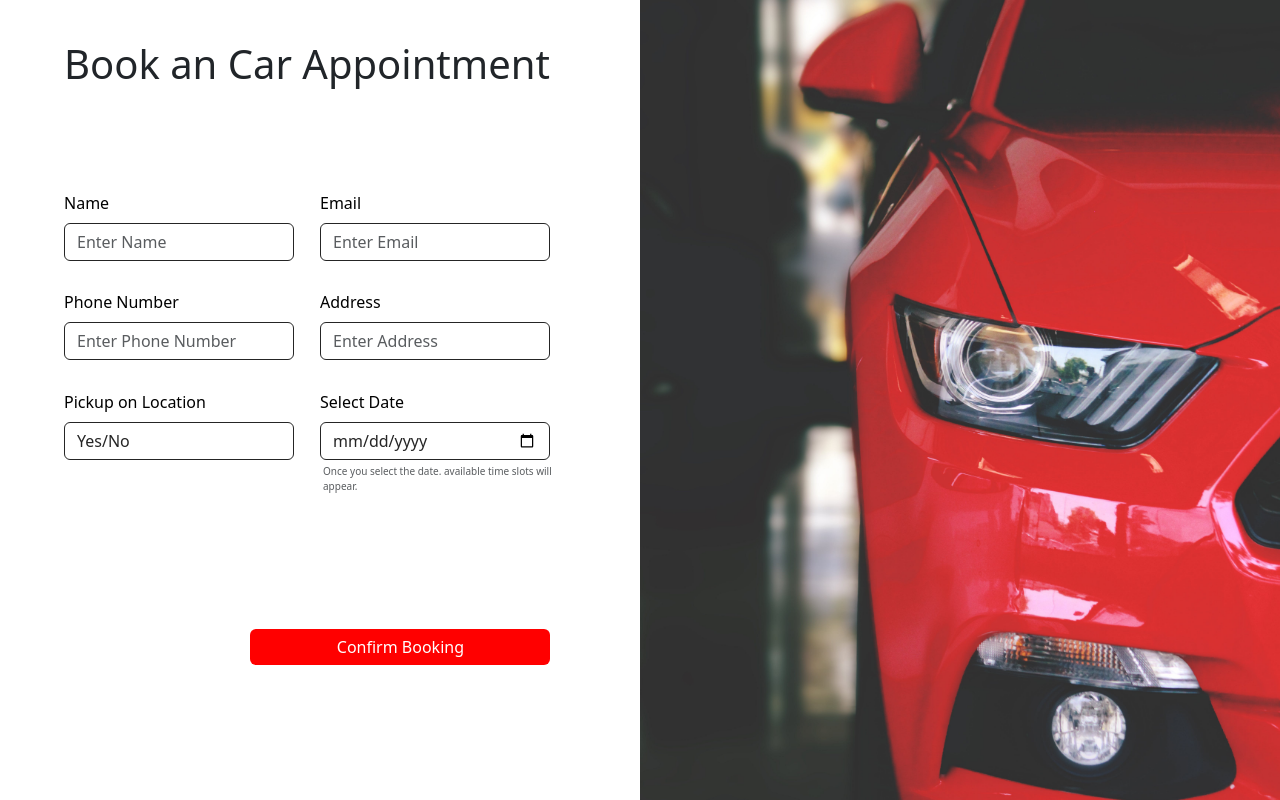
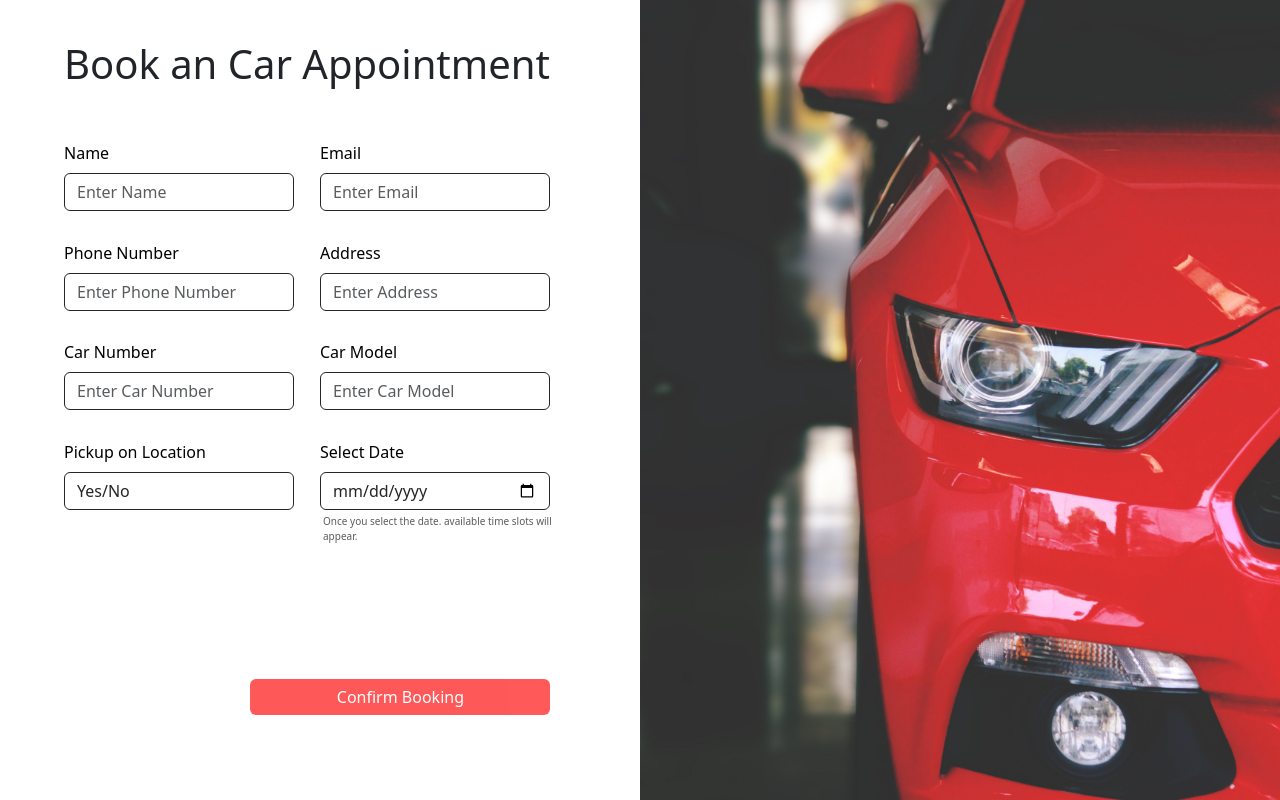
Before and after one commit to Tri-Unityy/universal-carwash, a React (Vite) app: page /booking in a window 1280 px wide. Built offline with nearby package versions, Linux system fonts and the light colour scheme; a web font is replaced by a local one.

Commit message:
alerts notification

```diff
--- a/src/assets/style/bookingElements.jsx
+++ b/src/assets/style/bookingElements.jsx
@@ -145,9 +145,15 @@ export const TimeSlots = styled.div`
   padding: 5px;
   font-size: 15px;
   border-radius: 3px;
-  border: 1px solid red;
+  border: 1px solid ;
   margin: 5px;
   cursor: pointer;
+
+  border-color: ${props => props.selected ? "red" : "black"};
+
+
+
+
 `;
 
 
--- a/src/screens/booking/BookingPage.jsx
+++ b/src/screens/booking/BookingPage.jsx
@@ -25,12 +25,14 @@ import {
   addDoc,
 } from "firebase/firestore/lite"; // Import required Firestore modules
 import { db } from "./../../utils/firebase.config";
+import Swal from "sweetalert2";
 
 const BookingPage = () => {
   const [selectedLocation, setSelectedLocation] = useState("");
   const [availableTimeSlots, setAvailableTimeSlots] = useState([]); // State to store available time slots
   const [selectedDate, setSelectedDate] = useState("");
   const [selectedTimeSlot, setSelectedTimeSlot] = useState("");
+  const [isBookingEnabled, setIsBookingEnabled] = useState(false);
 
   const handleLocationChange = (event) => {
     setSelectedLocation(event.target.value);
@@ -38,6 +40,7 @@ const BookingPage = () => {
 
   const handleTimeSlotClick = (slot) => {
     setSelectedTimeSlot(slot);
+    setIsBookingEnabled(true);
   };
 
   const handleDateChange = async (event) => {
@@ -82,6 +85,7 @@ const BookingPage = () => {
       (slot) => !bookedTimeSlots.includes(slot)
     );
     setAvailableTimeSlots(availableSlots);
+    setIsBookingEnabled(false);
   };
 
   const handleConfirmBooking = async () => {
@@ -91,6 +95,8 @@ const BookingPage = () => {
       email: document.getElementsByName("email")[0].value,
       phone: document.getElementsByName("number")[0].value,
       address: document.getElementsByName("address")[0].value,
+      carnumber: document.getElementsByName("carnumber")[0].value,
+      carmodel: document.getElementsByName("carmodel")[0].value,
       pickup: selectedLocation === "yes" ? true : false,
       pickupAddress:
         selectedLocation === "yes"
@@ -108,7 +114,17 @@ const BookingPage = () => {
         bookingData
       );
       console.log("Booking added with ID: ", docRef.id);
-      // You may want to show a success message to the user
+
+      Swal.fire({
+        icon: 'success',
+        title: 'Booking Successful!',
+        text: 'Your booking has been confirmed.',
+        confirmButtonText: 'OK'
+      }).then((result) => {
+        if (result.isConfirmed) {
+          window.location.reload(); // Reload the page
+        }
+      });
     } catch (e) {
       console.error("Error adding booking: ", e);
       // You may want to show an error message to the user
@@ -163,6 +179,29 @@ const BookingPage = () => {
                     className="form-control-booking"
                     type="text"
                     placeholder="Enter Address"
+                  />
+                </Form.Group>
+              </FormWrapper>
+              <FormWrapper>
+                <Form.Group className=" form-group" controlId="carnumber">
+                  <Form.Label className=" form-label">Car Number</Form.Label>
+                  <Form.Control
+                    required
+                    type="text"
+                    className="form-control-booking"
+                    name="carnumber"
+                    placeholder="Enter Car Number"
+                  />
+                </Form.Group>
+
+                <Form.Group className=" form-group" controlId="carmodel">
+                  <Form.Label className=" form-label">Car Model</Form.Label>
+                  <Form.Control
+                    required
+                    name="carmodel"
+                    className="form-control-booking"
+                    type="text"
+                    placeholder="Enter Car Model"
                   />
                 </Form.Group>
               </FormWrapper>
@@ -235,7 +274,7 @@ const BookingPage = () => {
                   <TimeSlots
                     key={slot}
                     onClick={() => handleTimeSlotClick(slot)}
-
+                    selected={selectedTimeSlot === slot}
                   >
                     {slot}
                   </TimeSlots>
@@ -251,6 +290,7 @@ const BookingPage = () => {
                     cursor: "pointer",
                   }}
                   onClick={handleConfirmBooking} // Call handleConfirmBooking when button is clicked
+                  disabled={!isBookingEnabled}
                 >
                   Confirm Booking
                 </Button>
```
